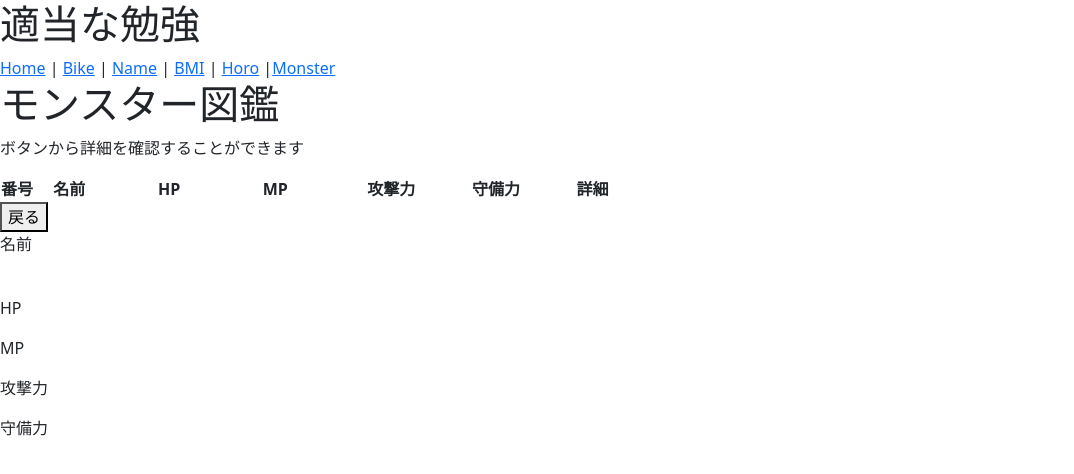
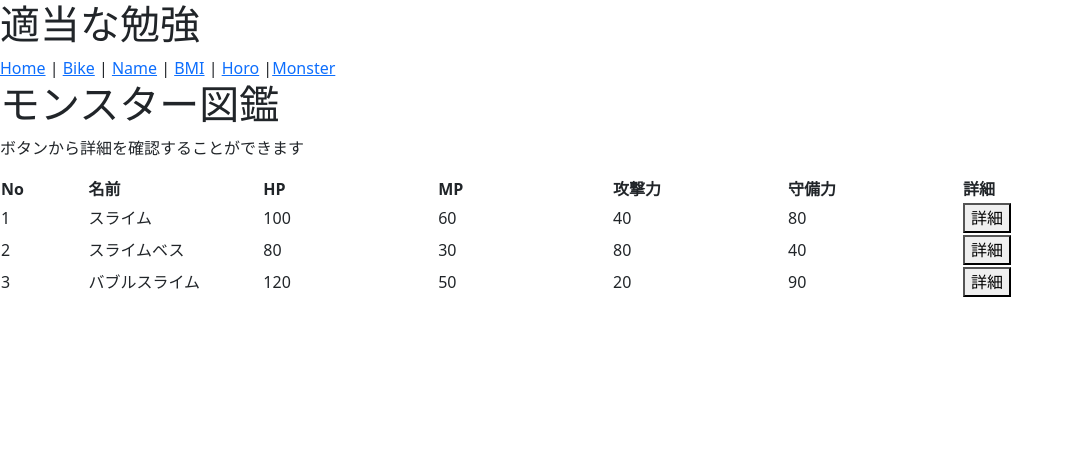
Before and after one commit to ryuori/My, a Vue app: page /monster in a window 1280 px wide. Shown: the top 474 px of the page, without its empty margins (0-1074 px from the left). Built offline with nearby package versions, Linux system fonts and the light colour scheme; the HTML template or start-up script is replaced by a standard one.

Commit message:
20240630修正

```diff
--- a/src/components/monster-dictionary/data.json
+++ b/public/data.json
@@ -2,27 +2,27 @@
   "items": [
     {
       "id": "1",
-      "name": "ふたご座",
-      "HP": "100",
-      "MP": "60",
+      "name": "スライム",
+      "hp": "100",
+      "mp": "60",
       "attack": "40",
       "defense": "80",
       "path": "../../public/images/futago.jpg"
     },
     {
       "id": "2",
-      "name": "いて座",
-      "HP": "80",
-      "MP": "30",
+      "name": "スライムベス",
+      "hp": "80",
+      "mp": "30",
       "attack": "80",
       "defense": "40",
       "path": "../../public/images/ite.jpg"
     },
     {
       "id": "3",
-      "name": "かに座",
-      "HP": "120",
-      "MP": "50",
+      "name": "バブルスライム",
+      "hp": "120",
+      "mp": "50",
       "attack": "20",
       "defense": "90",
       "path": "../../public/images/kani.jpg"
--- a/src/components/monster-dictionary/MonsterDictionary.vue
+++ b/src/components/monster-dictionary/MonsterDictionary.vue
@@ -1,10 +1,33 @@
 <script setup>
-import { ref } from 'vue'
-
-import MonseterDictionary from '@/components/monster-dictionary/monsterDictionary'
+import { onMounted, ref } from 'vue'
+import { loadJson } from '@/components/monster-dictionary/monsterDictionary'
 
 const title = ref('モンスター図鑑')
 const message = ref('ボタンから詳細を確認することができます')
+// モンスターのデータを取得
+const monsters = ref([])
+const selected = ref({})
+
+onMounted(async () => {
+  try {
+    const data = await loadJson()
+    monsters.value = data
+  } catch (error) {
+    console.log('Error')
+  }
+})
+
+function actionSelect(id) {
+  console.log('selected')
+  selected.value = monsters.value.find((monster) => monster.id == id)
+}
+
+function resetSelect() {
+  selected.value = {}
+  console.log('reset')
+}
+
+defineExpose({ monsters, selected })
 </script>
 
 <template>
@@ -13,11 +36,11 @@ const message = ref('ボタンから詳細を確認することができます')
       <h1>{{ title }}</h1>
       <p>{{ message }}</p>
     </div>
-    <div id="main">
+    <div v-if="Object.keys(selected).length === 0">
       <table>
         <thead>
           <tr>
-            <th width="5%">番号</th>
+            <th width="5%">No</th>
             <th width="10%">名前</th>
             <th width="10%">HP</th>
             <th width="10%">MP</th>
@@ -26,16 +49,24 @@ const message = ref('ボタンから詳細を確認することができます')
             <th width="10%">詳細</th>
           </tr>
         </thead>
+        <tr v-for="monster in monsters" :key="monster.id">
+          <td>{{ monster.id }}</td>
+          <td>{{ monster.name }}</td>
+          <td>{{ monster.hp }}</td>
+          <td>{{ monster.mp }}</td>
+          <td>{{ monster.attack }}</td>
+          <td>{{ monster.defense }}</td>
+          <td><button @click="actionSelect(monster.id)">詳細</button></td>
+        </tr>
       </table>
     </div>
-    <div>
-      <button>戻る</button><br />
-      <p>名前</p>
-      <img src="" alt="" />
-      <p>HP</p>
-      <p>MP</p>
-      <p>攻撃力</p>
-      <p>守備力</p>
+    <div v-else>
+      名前：{{ selected.name }}<br />
+      HP:{{ selected.hp }}<br />
+      MP:{{ selected.mp }}<br />
+      攻撃力:{{ selected.attack }}<br />
+      守備力:{{ selected.defense }}<br />
+      <button @click="resetSelect()">戻る</button>
     </div>
   </div>
 </template>
--- a/src/components/monster-dictionary/monsterDictionary.js
+++ b/src/components/monster-dictionary/monsterDictionary.js
@@ -1,11 +1,16 @@
-const { default: axios } = require('axios')
+import axios from 'axios'
 
-function loadJson() {
+export function loadJson() {
   console.log('load')
 
-  const option = { responseType: 'blob' }
-  axios
-    .get('data.json', option)
-    .then((res) => {})
-    .catch((err) => {})
+  const option = { responseType: 'json' }
+  return axios
+    .get('../../../public/data.json', option)
+    .then((res) => {
+      return res.data.items
+    })
+    .catch((err) => {
+      console.log('データのロードに失敗しました', err)
+      return []
+    })
 }
```
